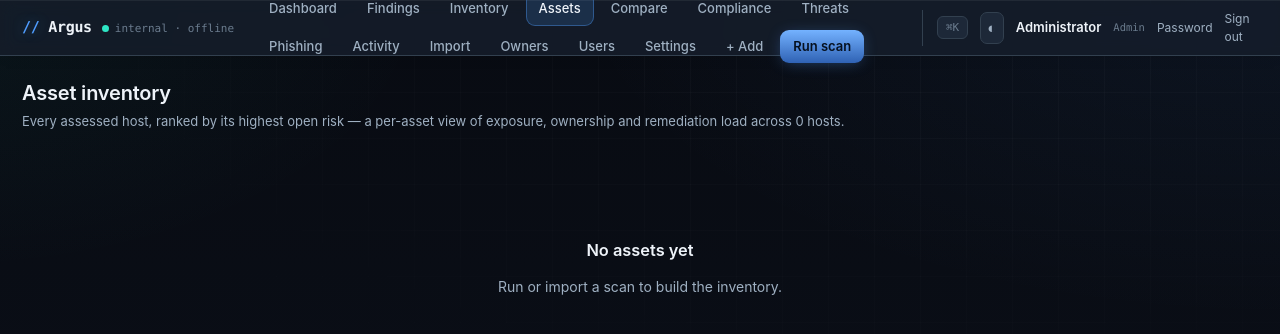
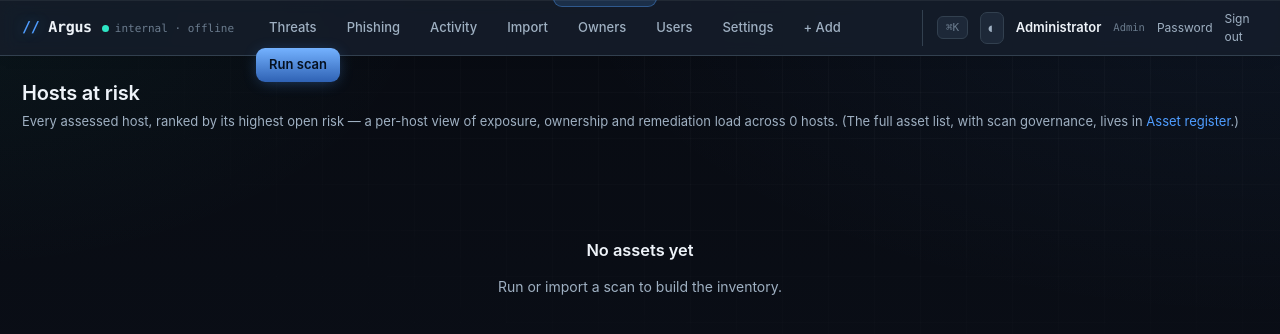
Before and after one commit to tricia-ships-it/argus, a Flask app: page /assets in a window 1280 px wide. Shown: the top 334 px of the page. Run offline with Flask 3, Linux system fonts and the light colour scheme; the visitor is signed in with stand-in values (Sample User, id 1); data comes from the database, SQL or seed files in the repository; data that the repository does not hold is empty; some libraries are stand-ins or nearby versions.

Commit message:
Core workflow: clearer tab names, scan from the register, inline frameworks
- Rename the two confusingly-named tabs: the findings-by-host view is now
  'Hosts at risk', and the asset register's nav label matches its page
  ('Asset register'), so each tab's job is obvious.
- Run scan can now work straight from the register: it lists scan-eligible
  assets with checkboxes (OT / protected assets are excluded and can't be
  ticked), tick the ones to scan and go — free-text targets still work and
  the two are combined.
- Compliance page lets admins add or remove frameworks inline and applies
  the change immediately, instead of only via Settings.

```diff
--- a/app/app.py
+++ b/app/app.py
@@ -983,11 +983,12 @@ def assets():
 @auth.login_required
 def compliance_view():
     db = get_db()
-    enabled = _enabled_frameworks(db)
+    enabled = set(_enabled_frameworks(db))
     rows = [enrich(r) for r in db.execute("SELECT * FROM findings")]
     cov = compliance.coverage(rows, enabled)
+    all_frameworks = [{**f, "checked": f["id"] in enabled} for f in compliance.FRAMEWORKS]
     return render_template("compliance.html", coverage=cov, frameworks=list(cov.keys()),
-                           total=len(rows))
+                           all_frameworks=all_frameworks, total=len(rows))
 
 
 # ===========================================================================
@@ -1184,6 +1185,9 @@ def settings_frameworks():
     db.commit()
     auth.log_activity(db, me["id"], None, "settings", "updated compliance frameworks")
     flash("Compliance frameworks updated.")
+    # return to wherever the change was made from (Compliance page or Settings)
+    if request.form.get("next") == "compliance":
+        return redirect(url_for("compliance_view"))
     return redirect(url_for("settings_page"))
 
 
@@ -2051,9 +2055,20 @@ SCAN_JOBS = {}
 @app.route("/scan", methods=["GET"])
 @auth.role_required("admin", "editor")
 def scan_page():
+    db = get_db()
+    # scan-eligible assets from the register (OT / protected assets are excluded
+    # by scan_eligible=0, so they can never be ticked here)
+    eligible = db.execute(
+        "SELECT ip, hostname, criticality, asset_type FROM assets "
+        "WHERE scan_eligible=1 AND ip IS NOT NULL AND ip != '' "
+        "ORDER BY CASE criticality WHEN 'Critical' THEN 0 WHEN 'High' THEN 1 "
+        "WHEN 'Medium' THEN 2 WHEN 'Low' THEN 3 ELSE 4 END, hostname, ip").fetchall()
+    protected = db.execute(
+        "SELECT COUNT(*) n FROM assets WHERE scan_eligible=0").fetchone()["n"]
     return render_template(
         "scan.html", owners=owner_list(), severities=engine.SEVERITIES,
-        today=date.today().isoformat(),
+        today=date.today().isoformat(), eligible=[dict(r) for r in eligible],
+        protected_count=protected,
         default_ports=",".join(str(p) for p in scanner_mod.DEFAULT_PORTS),
     )
 
@@ -2061,9 +2076,16 @@ def scan_page():
 @app.route("/scan/start", methods=["POST"])
 @auth.role_required("admin", "editor")
 def scan_start():
-    targets = request.form.get("targets", "").strip()
+    # targets come from two places: assets ticked from the register, plus any
+    # free-text IPs/ranges typed in. We union them.
+    picked = request.form.getlist("asset_ip")
+    typed = request.form.get("targets", "").strip()
+    parts = [p for p in picked if p.strip()]
+    if typed:
+        parts.append(typed)
+    targets = "\n".join(parts).strip()
     if not targets:
-        flash("Enter at least one target IP, range or CIDR.")
+        flash("Tick at least one asset to scan, or type a target IP, range or CIDR.")
         return redirect(url_for("scan_page"))
     ports_raw = request.form.get("ports", "").strip()
     ports = None
--- a/app/static/app.js
+++ b/app/static/app.js
@@ -93,8 +93,8 @@
     var cmds = [
       { ic: "◆", label: "Dashboard", sub: "g d", href: url("dashboard") },
       { ic: "≡", label: "All findings", sub: "g f", href: url("index") },
-      { ic: "▦", label: "Asset register (inventory)", sub: "", href: url("inventory") },
-      { ic: "☷", label: "Asset risk view", sub: "", href: url("assets") },
+      { ic: "▦", label: "Asset register", sub: "", href: url("inventory") },
+      { ic: "☷", label: "Hosts at risk", sub: "", href: url("assets") },
       { ic: "⇄", label: "Compare scans", sub: "", href: url("diff") },
       { ic: "✓", label: "Compliance coverage", sub: "", href: url("compliance") },
       { ic: "⚠", label: "Threat intelligence", sub: "", href: url("threatintel") },
--- a/app/static/style.css
+++ b/app/static/style.css
@@ -951,3 +951,26 @@ tr.rowlink:hover td { background: var(--panel-3); }
 .add-source summary { cursor: pointer; font-weight: 600; font-size: 13px; color: var(--accent);
   padding: 8px 0; user-select: none; }
 .add-source summary:hover { color: var(--accent-strong); }
+
+/* ===== Compliance inline framework toggle ===== */
+.fw-toggle { margin: 0 0 20px; }
+.fw-toggle > summary { cursor: pointer; font-weight: 600; font-size: 13px; color: var(--accent); padding: 6px 0; user-select: none; }
+.fw-toggle > summary:hover { color: var(--accent-strong); }
+.fw-form { margin-top: 12px; }
+.fw-chips { display: flex; flex-wrap: wrap; gap: 8px; margin-bottom: 12px; }
+.fw-chip { display: inline-flex; align-items: center; gap: 7px; border: 1px solid var(--line);
+  border-radius: 999px; padding: 6px 13px; cursor: pointer; font-size: 12.5px; background: var(--panel); transition: all var(--dur-1) var(--ease); }
+.fw-chip input { accent-color: var(--accent); margin: 0; }
+.fw-chip.on { border-color: color-mix(in srgb, var(--accent) 55%, var(--line)); background: color-mix(in srgb, var(--accent) 12%, var(--panel)); }
+
+/* ===== Scan-from-inventory picklist ===== */
+.pick-head { display: flex; flex-direction: column; gap: 2px; margin-bottom: 10px; }
+.pick-all { display: flex; align-items: center; gap: 8px; cursor: pointer; font-size: 14px; }
+.pick-all input { accent-color: var(--accent); }
+.pick-list { max-height: 280px; overflow-y: auto; border: 1px solid var(--line); border-radius: var(--radius);
+  background: var(--panel-2); padding: 4px; margin-bottom: 14px; }
+.pick-row { display: flex; align-items: center; gap: 10px; padding: 7px 10px; border-radius: 6px; cursor: pointer; }
+.pick-row:hover { background: var(--panel-3); }
+.pick-row input { accent-color: var(--accent); flex: none; }
+.pick-main { flex: 1; font-size: 13px; }
+.pick-or { text-align: center; font-size: 12px; color: var(--ink-faint); margin: 2px 0 14px; position: relative; }
--- a/app/templates/assets.html
+++ b/app/templates/assets.html
@@ -1,9 +1,9 @@
 {% extends "base.html" %}
-{% block title %}Asset inventory · Argus{% endblock %}
+{% block title %}Hosts at risk · Argus{% endblock %}
 {% block body %}
 
-<h1>Asset inventory</h1>
-<p class="lede">Every assessed host, ranked by its highest open risk — a per-asset view of exposure, ownership and remediation load across {{ total_hosts }} host{{ '' if total_hosts==1 else 's' }}.</p>
+<h1>Hosts at risk</h1>
+<p class="lede">Every assessed host, ranked by its highest open risk — a per-host view of exposure, ownership and remediation load across {{ total_hosts }} host{{ '' if total_hosts==1 else 's' }}. (The full asset list, with scan governance, lives in <a href="{{ url_for('inventory') }}">Asset register</a>.)</p>
 
 {% if not hosts %}
 <div class="empty"><h3>No assets yet</h3><p>Run or import a scan to build the inventory.</p></div>
--- a/app/templates/base.html
+++ b/app/templates/base.html
@@ -31,8 +31,8 @@
     <nav class="topnav">
       <a href="{{ url_for('dashboard') }}" class="{{ 'active' if ep == 'dashboard' }}">Dashboard</a>
       <a href="{{ url_for('index') }}" class="{{ 'active' if ep in ['index','finding_detail'] }}">Findings</a>
-      <a href="{{ url_for('inventory') }}" class="{{ 'active' if ep in ['inventory','inventory_import','inventory_edit'] }}">Inventory</a>
-      <a href="{{ url_for('assets') }}" class="{{ 'active' if ep == 'assets' }}">Assets</a>
+      <a href="{{ url_for('inventory') }}" class="{{ 'active' if ep in ['inventory','inventory_import','inventory_edit'] }}">Asset register</a>
+      <a href="{{ url_for('assets') }}" class="{{ 'active' if ep == 'assets' }}">Hosts at risk</a>
       <a href="{{ url_for('scan_diff') }}" class="{{ 'active' if ep == 'scan_diff' }}">Compare</a>
       <a href="{{ url_for('compliance_view') }}" class="{{ 'active' if ep == 'compliance_view' }}">Compliance</a>
       <a href="{{ url_for('threatintel_view') }}" class="{{ 'active' if ep == 'threatintel_view' }}">Threats</a>
```
Also changed, not shown: app/templates/compliance.html (+20 -1 lines), app/templates/scan.html (+38 -2 lines).
